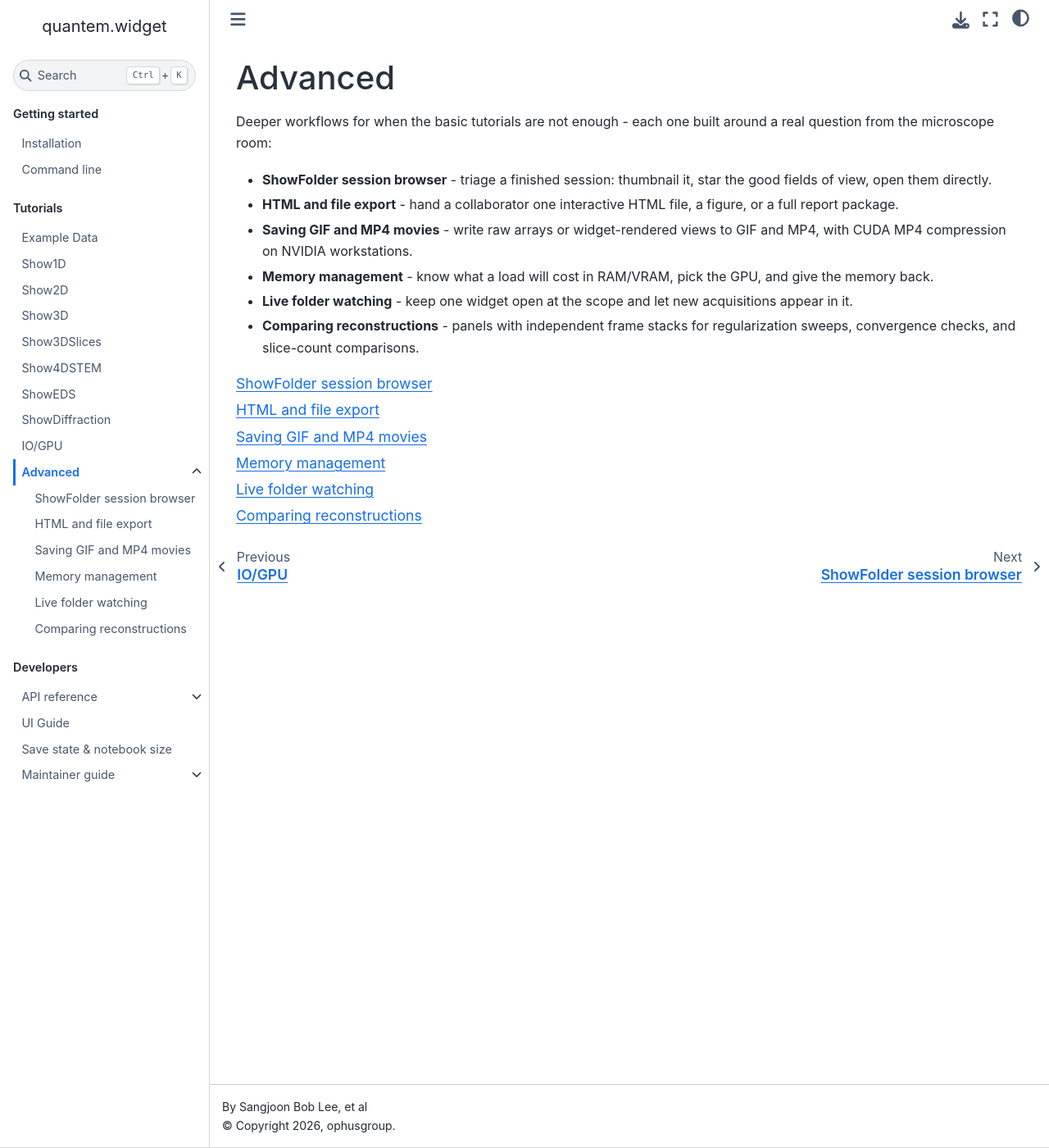
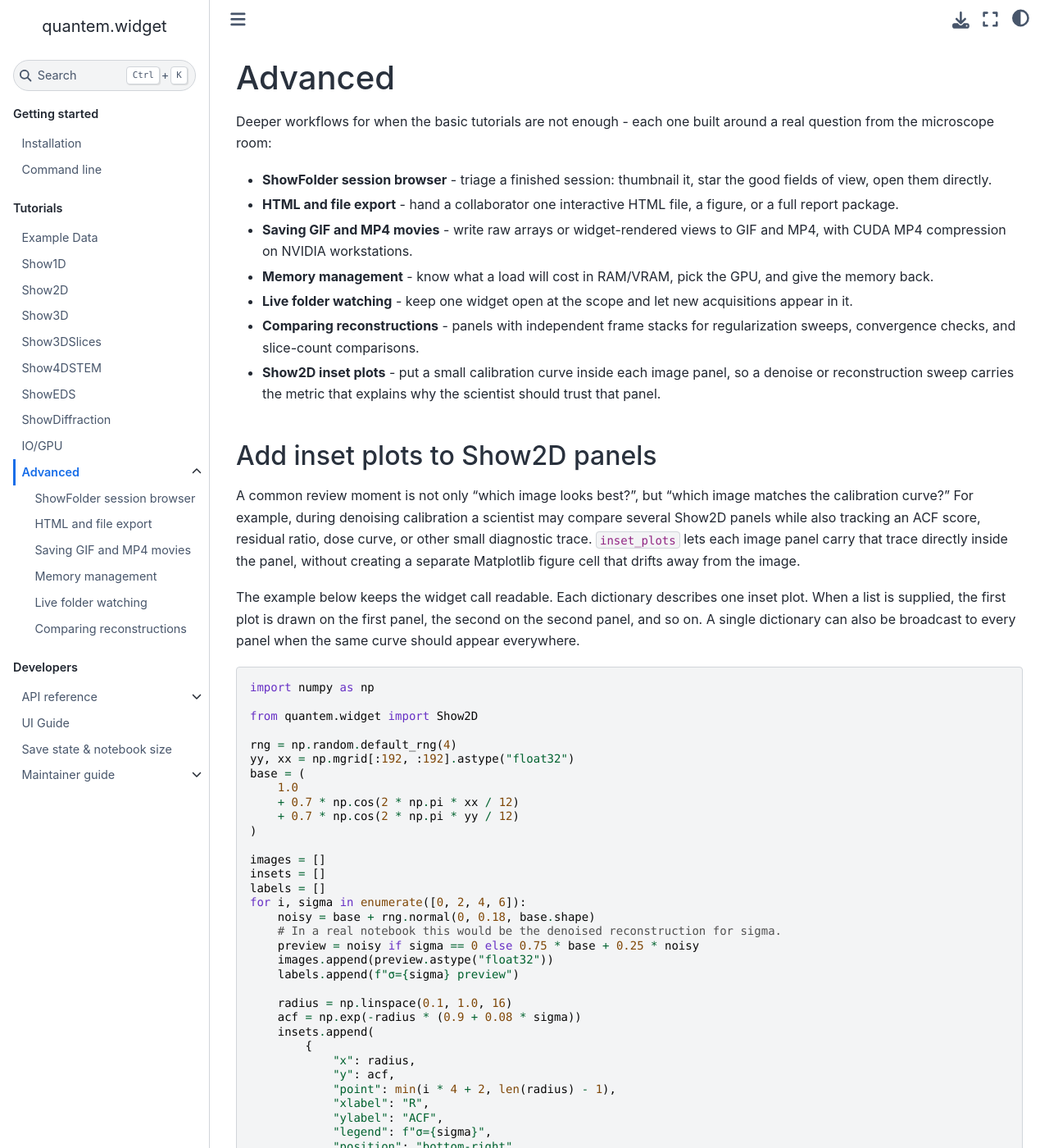
Before and after one commit to bobleesj/quantem.widget, a Jupyter Book: the page built from docs/tutorials/advanced.md, in a window 1280 px wide and 1400 px high. Shown: the whole window at 82% size. Built offline with Jupyter Book 1.0.4 settings and Sphinx 7.4.7 and the Sphinx Book theme 1.1.4, drawn with Linux system fonts in a browser that asks for light colours; some of the changed text lies outside the part shown.

Commit message:
docs: add Show2D inset plot tutorial

````diff
--- a/docs/tutorials/advanced.md
+++ b/docs/tutorials/advanced.md
@@ -15,6 +15,149 @@
   acquisitions appear in it.
 - **Comparing reconstructions** - panels with independent frame stacks for
   regularization sweeps, convergence checks, and slice-count comparisons.
+- **Show2D inset plots** - put a small calibration curve inside each image
+  panel, so a denoise or reconstruction sweep carries the metric that explains
+  why the scientist should trust that panel.
+
+## Add inset plots to Show2D panels
+
+A common review moment is not only "which image looks best?", but "which image
+matches the calibration curve?" For example, during denoising calibration a
+scientist may compare several Show2D panels while also tracking an ACF score,
+residual ratio, dose curve, or other small diagnostic trace. `inset_plots` lets
+each image panel carry that trace directly inside the panel, without creating a
+separate Matplotlib figure cell that drifts away from the image.
+
+The example below keeps the widget call readable. Each dictionary describes one
+inset plot. When a list is supplied, the first plot is drawn on the first panel,
+the second on the second panel, and so on. A single dictionary can also be
+broadcast to every panel when the same curve should appear everywhere.
+
+```python
+import numpy as np
+
+from quantem.widget import Show2D
+
+rng = np.random.default_rng(4)
+yy, xx = np.mgrid[:192, :192].astype("float32")
+base = (
+    1.0
+    + 0.7 * np.cos(2 * np.pi * xx / 12)
+    + 0.7 * np.cos(2 * np.pi * yy / 12)
+)
+
+images = []
+insets = []
+labels = []
+for i, sigma in enumerate([0, 2, 4, 6]):
+    noisy = base + rng.normal(0, 0.18, base.shape)
+    # In a real notebook this would be the denoised reconstruction for sigma.
+    preview = noisy if sigma == 0 else 0.75 * base + 0.25 * noisy
+    images.append(preview.astype("float32"))
+    labels.append(f"σ={sigma} preview")
+
+    radius = np.linspace(0.1, 1.0, 16)
+    acf = np.exp(-radius * (0.9 + 0.08 * sigma))
+    insets.append(
+        {
+            "x": radius,
+            "y": acf,
+            "point": min(i * 4 + 2, len(radius) - 1),
+            "xlabel": "R",
+            "ylabel": "ACF",
+            "legend": f"σ={sigma}",
+            "position": "bottom-right",
+            "margin": 0.04,
+            "size": 0.34,
+            "height": 0.24,
+            "line_width": 2.2,
+            "point_color": "#ffcc00",
+            "background_alpha": 0.72,
+            "show_ticks": True,
+            "tick_font_size": 10,
+            "label_font_size": 11,
+            "legend_font_size": 11,
+        }
+    )
+
+Show2D(
+    images,
+    labels=labels,
+    ncols=2,
+    cmap="inferno",
+    inset_plots=insets,
+    scale_bar_position="bottom-left",
+    show_zoom_indicator=False,
+)
+```
+
+### Position, sizing, and publication style
+
+Use `position` when the plot belongs in a corner and `margin` when it needs a
+little breathing room from the image edge. `size` is the inset width as a
+fraction of the panel width, and `height` is the height as a fraction of the
+panel height. These fractional controls make the same notebook behave naturally
+when the panel is resized, exported to HTML, or saved as a notebook preview.
+
+For figure-like layouts, use `box` for exact placement:
+
+```python
+inset_plots=[
+    {
+        "x": ratio,
+        "y": acf,
+        "xlabel": "R ratio",
+        "ylabel": "ACF",
+        "legend": "chosen σ",
+        "box": [0.60, 0.58, 0.34, 0.26],  # x, y, width, height in panel units
+        "background": "#000000",
+        "background_alpha": 0.35,
+        "border_width": 0,
+        "text_color": "#ffffff",
+        "tick_color": "#ffffff",
+        "line_width": 3,
+    }
+]
+```
+
+If the inset competes with the scale bar, move the scale bar instead of hiding
+the science:
+
+```python
+Show2D(
+    image,
+    inset_plots=calibration_plot,
+    scale_bar_position="bottom-left",
+    show_zoom_indicator=False,
+)
+```
+
+### Hover readout and saved outputs
+
+In the browser, hovering over the inset reports the nearest plotted coordinate
+using the axis labels, for example `R 0.47 · ACF 0.48`. This is meant for the
+human review loop: a scientist can point at the diagnostic curve and read the
+exact value without leaving the image panel.
+
+The inset specification is part of the Show2D widget state. It is included in
+notebook state, static PNG fallback previews, and `export_html(...)`, so a saved
+notebook or standalone HTML report keeps the same image-plus-diagnostic view
+that the scientist inspected interactively.
+
+```python
+viewer = Show2D(
+    images,
+    labels=labels,
+    inset_plots=insets,
+    scale_bar_position="bottom-left",
+    show_zoom_indicator=False,
+)
+
+viewer.save_image("denoise_calibration_panel.png")
+viewer.export_html("denoise_calibration_panel.html")
+```
+
+For the complete parameter reference, see the [Show2D API page](../api/show2d.md).
 
 ```{tableofcontents}
 ```
````
